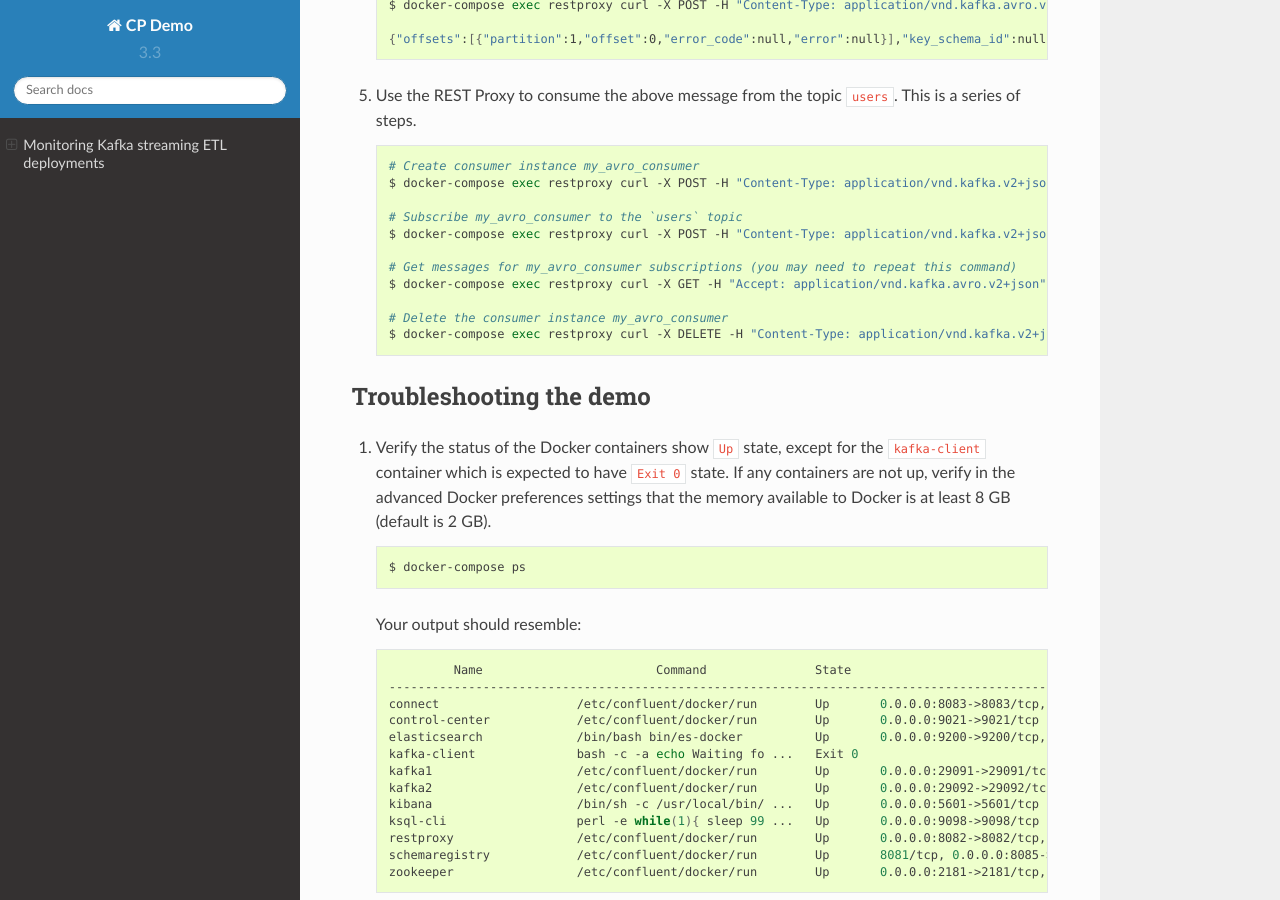
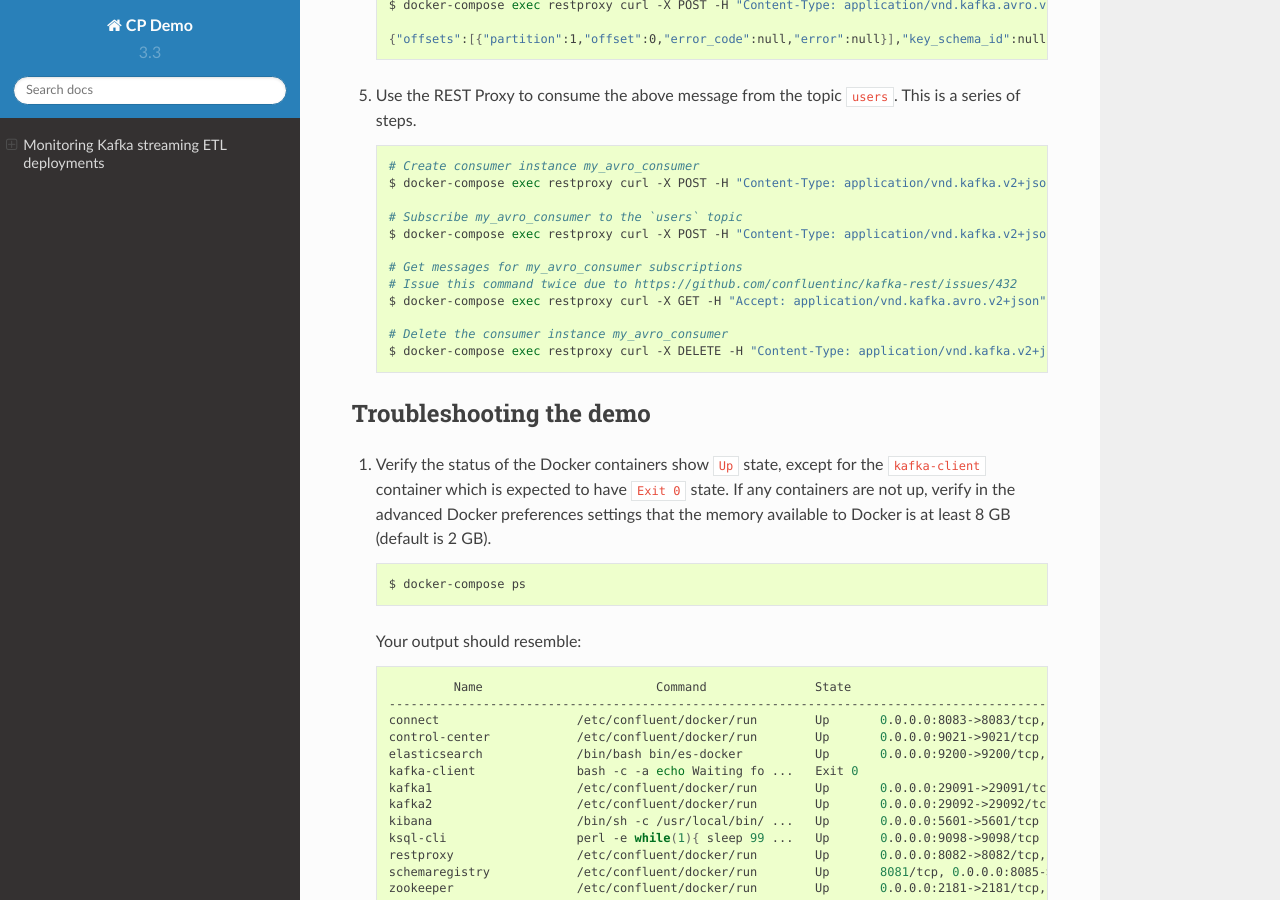
Before and after one commit to confluentinc/cp-demo, a Sphinx documentation site: the page built from docs/index.rst, in a window 1280 px wide and 900 px high, scrolled down 35928 px. Built offline with Sphinx 7.4.7 and the Read the Docs theme 2.0.0, drawn with Linux system fonts in a browser that asks for light colours.

Commit message:
Add link to https://github.com/confluentinc/kafka-rest/issues/432

```diff
--- a/docs/index.rst
+++ b/docs/index.rst
@@ -1127,7 +1127,8 @@ The connectors used in this demo are configured to automatically read and write
      # Subscribe my_avro_consumer to the `users` topic
      $ docker-compose exec restproxy curl -X POST -H "Content-Type: application/vnd.kafka.v2+json" --cert /etc/kafka/secrets/restproxy.certificate.pem --key /etc/kafka/secrets/restproxy.key --tlsv1.2 --cacert /etc/kafka/secrets/snakeoil-ca-1.crt --data '{"topics":["users"]}' https://restproxy:8086/consumers/my_avro_consumer/instances/my_consumer_instance/subscription
 
-     # Get messages for my_avro_consumer subscriptions (you may need to repeat this command)
+     # Get messages for my_avro_consumer subscriptions
+     # Issue this command twice due to https://github.com/confluentinc/kafka-rest/issues/432
      $ docker-compose exec restproxy curl -X GET -H "Accept: application/vnd.kafka.avro.v2+json" --cert /etc/kafka/secrets/restproxy.certificate.pem --key /etc/kafka/secrets/restproxy.key --tlsv1.2 --cacert /etc/kafka/secrets/snakeoil-ca-1.crt https://restproxy:8086/consumers/my_avro_consumer/instances/my_consumer_instance/records
 
      # Delete the consumer instance my_avro_consumer
```
